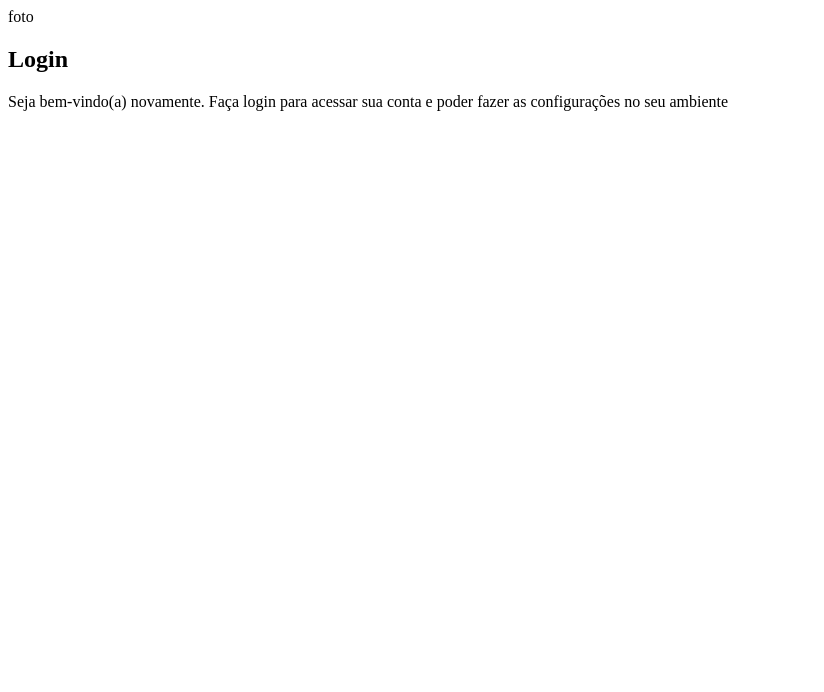
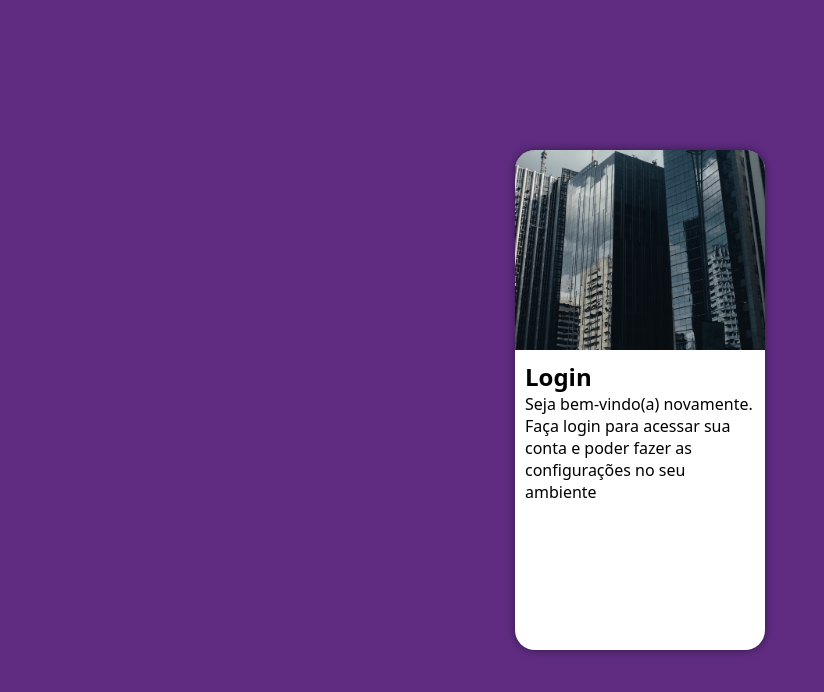
Before and after one commit to pettersonrc/projeto-login, a plain HTML site: page index.html in a window 1280 px wide. Shown: the whole page, without its empty margins (0-824 px from the left). Drawn offline with Linux system fonts and the light colour scheme.

Commit message:
update projeto-login

```diff
--- a/estilos/style.css
+++ b/estilos/style.css
@@ -5,3 +5,49 @@
     Verde: #49a09d
     Lilás: #5f2c82
 */
+
+* {
+    font-family: system-ui, -apple-system, BlinkMacSystemFont, 'Segoe UI', Roboto, Oxygen, Ubuntu, Cantarell, 'Open Sans', 'Helvetica Neue', sans-serif;
+    padding: 0px;
+    margin: 0px;
+    box-sizing: border-box;
+}
+
+body, html {
+    background-color: #5f2c82;
+    height: 100vh;
+    width: 100vw;
+}
+
+main {
+    position: relative;
+    height: 100vh;
+    width: 100vw;
+}
+
+section#login {
+    position: absolute;
+    top: 50%;
+    left: 50%;
+    transform: translate(-50%, -50%);
+    overflow: hidden;
+
+    background-color: white;
+    width: 250px;
+    height: 500px;
+    border-radius: 20px;
+    box-shadow: 0px 0px 10px rgba(0, 0, 0, 0.459);
+}
+
+section#login > div#imagem {
+    display: block;
+    background: #5f2c82 url(../imagens/metal.jpg) no-repeat;
+    background-size: cover;
+    background-position: right bottom;
+    height: 200px;
+}
+
+section#login > div#formulario {
+    display: block;
+    padding: 10px;
+}
--- a/index.html
+++ b/index.html
@@ -10,7 +10,7 @@
     <main>
         <section id="login">
             <div id="imagem">
-                foto
+
             </div>
             <div id="formulario">
                 <h1>Login</h1>
```
